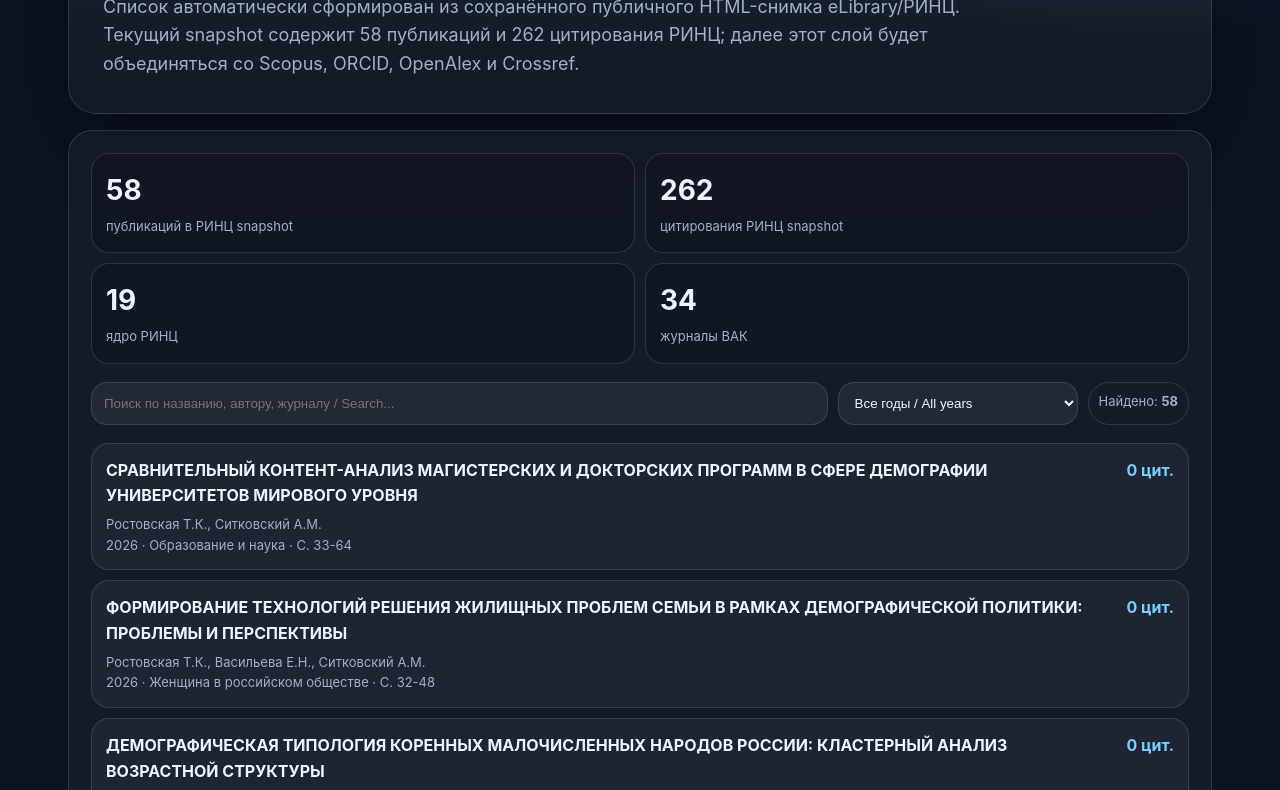
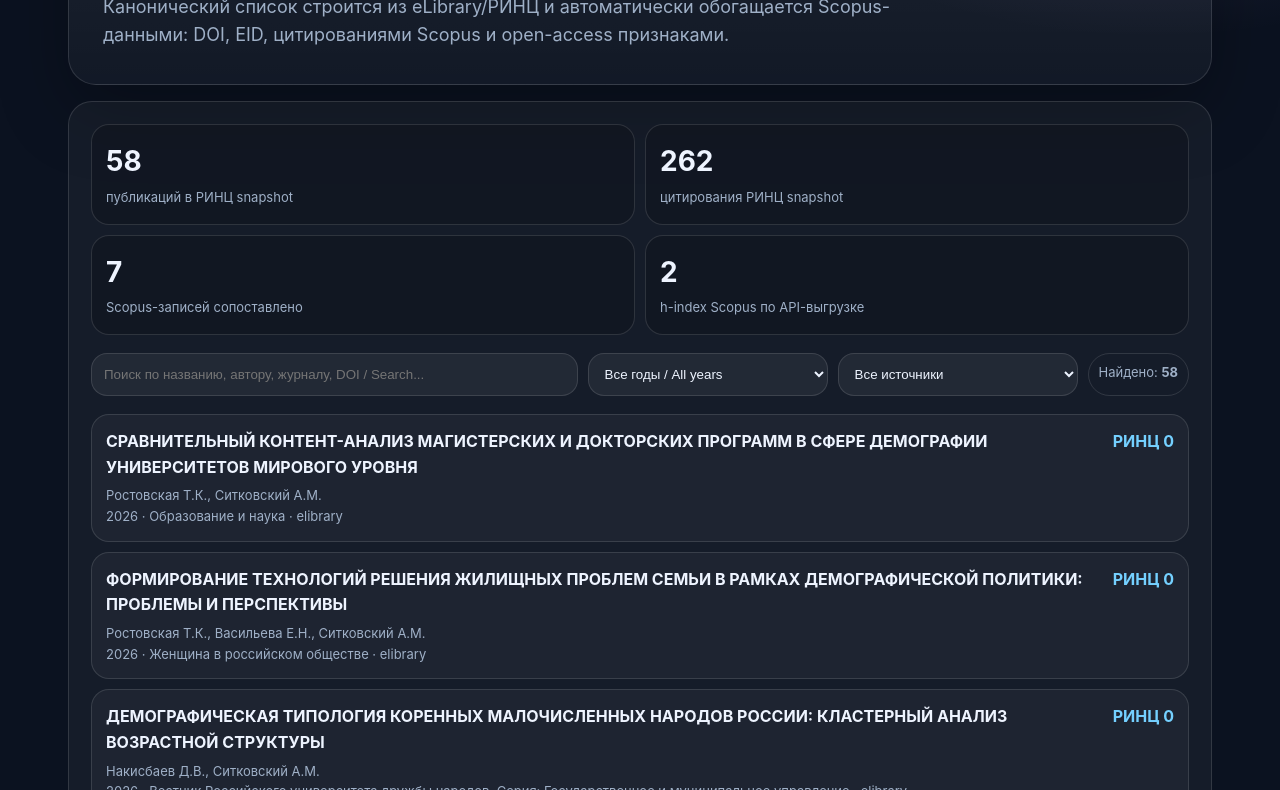
Before and after one commit to Arseniy24RUS/personal-website, a plain HTML site: page publications.html in a window 1280 px wide. Shown: the part 262-1052 px from the top of the page. Drawn offline with Linux system fonts and the light colour scheme; no server answers.

Commit message:
site: show canonical publications with Scopus enrichment

```diff
--- a/publications.html
+++ b/publications.html
@@ -4,28 +4,29 @@
   <meta charset="utf-8">
   <meta name="viewport" content="width=device-width, initial-scale=1">
   <title>Научные публикации — Ситковский А.М.</title>
-  <meta name="description" content="Список научных публикаций Арсения Михайловича Ситковского по данным eLibrary/РИНЦ.">
+  <meta name="description" content="Список научных публикаций Арсения Михайловича Ситковского по данным eLibrary/РИНЦ и Scopus.">
   <link rel="stylesheet" href="assets/site.css">
   <script>
     function setLang(l){document.body.classList.toggle('lang-en',l==='en');localStorage.setItem('lang',l)}
     function esc(s){return String(s||'').replace(/[&<>"']/g,m=>({'&':'&amp;','<':'&lt;','>':'&gt;','"':'&quot;',"'":'&#39;'}[m]))}
-    function parseTSV(t){return t.trim().split(/\n/).filter(Boolean).map(line=>{const c=line.split('\t');return {n:c[0],year:c[1],cit:+c[2]||0,title:c[3],authors:c[4],venue:c[5],pages:c[6],url:c[7]}})}
+    function parseTSV(t){const lines=t.trim().split(/\n/).filter(Boolean);return lines.slice(1).map(line=>{const c=line.split('\t');return {n:c[0],year:c[1],rinc:+c[2]||0,scopus:c[3],title:c[4],authors:c[5],venue:c[6],doi:c[7],url:c[8],sources:c[9]||''}})}
     let PUBS=[];
     function render(){
       const q=(document.getElementById('q').value||'').toLowerCase();
       const y=document.getElementById('year').value;
-      let arr=PUBS.filter(p=>(!y||p.year===y)&&(!q||[p.title,p.authors,p.venue,p.year].join(' ').toLowerCase().includes(q)));
+      const src=document.getElementById('src').value;
+      let arr=PUBS.filter(p=>(!y||p.year===y)&&(!src||p.sources.includes(src))&&(!q||[p.title,p.authors,p.venue,p.year,p.doi].join(' ').toLowerCase().includes(q)));
       document.getElementById('count').textContent=arr.length;
-      document.getElementById('pubs').innerHTML=arr.map(p=>`<article class="pub"><span class="cit">${p.cit} цит.</span><h3><a href="${esc(p.url)}" target="_blank" rel="noopener">${esc(p.title)}</a></h3><div class="meta">${esc(p.authors)}</div><div class="meta">${esc(p.year)}${p.venue?' · '+esc(p.venue):''}${p.pages?' · С. '+esc(p.pages):''}</div></article>`).join('');
+      document.getElementById('pubs').innerHTML=arr.map(p=>`<article class="pub"><span class="cit">РИНЦ ${p.rinc}${p.scopus!==''?' · Scopus '+p.scopus:''}</span><h3><a href="${esc(p.url)}" target="_blank" rel="noopener">${esc(p.title)}</a></h3><div class="meta">${esc(p.authors)}</div><div class="meta">${esc(p.year)}${p.venue?' · '+esc(p.venue):''}${p.doi?' · DOI: '+esc(p.doi):''}${p.sources?' · '+esc(p.sources):''}</div></article>`).join('');
     }
     addEventListener('DOMContentLoaded',async()=>{
       setLang(localStorage.getItem('lang')||'ru');
-      const txt=await fetch('data/elibrary/publications.tsv',{cache:'no-store'}).then(r=>r.text());
+      let txt;
+      try{txt=await fetch('data/public/publications.tsv',{cache:'no-store'}).then(r=>r.ok?r.text():Promise.reject())}catch(e){txt=await fetch('data/elibrary/publications.tsv',{cache:'no-store'}).then(r=>r.text());txt='number\tyear\trinc_citations\tscopus_citations\ttitle\tauthors\tvenue\tdoi\turl\tsources\n'+txt.split(/\n/).filter(Boolean).map(line=>{const c=line.split('\t');return [c[0],c[1],c[2],'',c[3],c[4],c[5],'',c[7],'elibrary'].join('\t')}).join('\n')}
       PUBS=parseTSV(txt);
       const years=[...new Set(PUBS.map(p=>p.year).filter(Boolean))].sort((a,b)=>b-a);
       document.getElementById('year').innerHTML='<option value="">Все годы / All years</option>'+years.map(y=>`<option>${y}</option>`).join('');
-      document.getElementById('q').addEventListener('input',render);
-      document.getElementById('year').addEventListener('change',render);
+      ['q','year','src'].forEach(id=>document.getElementById(id).addEventListener(id==='q'?'input':'change',render));
       render();
     })
   </script>
@@ -37,6 +38,9 @@
     <nav class="nav">
       <a href="index.html" class="ru">Главная</a><a href="index.html" class="en">Home</a>
       <a href="publications.html" class="ru">Публикации</a><a href="publications.html" class="en">Publications</a>
+      <a href="projects.html" class="ru">Проекты</a><a href="projects.html" class="en">Projects</a>
+      <a href="media.html" class="ru">СМИ и видео</a><a href="media.html" class="en">Media</a>
+      <a href="materials.html" class="ru">Фото и дипломы</a><a href="materials.html" class="en">Materials</a>
       <button onclick="setLang('ru')">RU</button><button onclick="setLang('en')">EN</button>
     </nav>
   </header>
@@ -44,27 +48,28 @@
   <section class="hero">
     <h1 class="ru">Научные публикации</h1>
     <h1 class="en">Research publications</h1>
-    <p class="ru">Список автоматически сформирован из сохранённого публичного HTML-снимка eLibrary/РИНЦ. Текущий snapshot содержит 58 публикаций и 262 цитирования РИНЦ; далее этот слой будет объединяться со Scopus, ORCID, OpenAlex и Crossref.</p>
-    <p class="en">The list is generated from a saved public eLibrary/RSCI HTML snapshot. The current snapshot contains 58 publications and 262 RSCI citations; the next layer will merge it with Scopus, ORCID, OpenAlex and Crossref.</p>
+    <p class="ru">Канонический список строится из eLibrary/РИНЦ и автоматически обогащается Scopus-данными: DOI, EID, цитированиями Scopus и open-access признаками.</p>
+    <p class="en">The canonical list is based on eLibrary/RSCI and is automatically enriched with Scopus data: DOI, EID, Scopus citations and open-access flags.</p>
   </section>
 
   <section class="card" style="margin-top:16px">
     <div class="stats" style="margin-bottom:14px">
       <div class="stat"><b>58</b><span class="ru">публикаций в РИНЦ snapshot</span><span class="en">RSCI snapshot publications</span></div>
       <div class="stat"><b>262</b><span class="ru">цитирования РИНЦ snapshot</span><span class="en">RSCI snapshot citations</span></div>
-      <div class="stat"><b>19</b><span class="ru">ядро РИНЦ</span><span class="en">Core RSCI</span></div>
-      <div class="stat"><b>34</b><span class="ru">журналы ВАК</span><span class="en">VAK-listed journals</span></div>
+      <div class="stat"><b>7</b><span class="ru">Scopus-записей сопоставлено</span><span class="en">Scopus records matched</span></div>
+      <div class="stat"><b>2</b><span class="ru">h-index Scopus по API-выгрузке</span><span class="en">Scopus h-index from API snapshot</span></div>
     </div>
     <div class="pubtools">
-      <input id="q" class="input" placeholder="Поиск по названию, автору, журналу / Search...">
-      <select id="year" class="input" style="max-width:240px"></select>
+      <input id="q" class="input" placeholder="Поиск по названию, автору, журналу, DOI / Search...">
+      <select id="year" class="input" style="max-width:220px"></select>
+      <select id="src" class="input" style="max-width:220px"><option value="">Все источники</option><option value="scopus">Scopus</option><option value="elibrary">eLibrary</option></select>
       <span class="chip"><span class="ru">Найдено</span><span class="en">Found</span>: <b id="count">0</b></span>
     </div>
     <div id="pubs"></div>
   </section>
 
-  <p class="footer ru">Источник: публичный список публикаций автора в eLibrary, сохранённый как HTML-снимок и преобразованный в TSV. Для записей без DOI/EDN следующим этапом нужна нормализация через Crossref/OpenAlex и ручная проверка.</p>
-  <p class="footer en">Source: public eLibrary author publication list saved as an HTML snapshot and transformed into TSV. Records without DOI/EDN require subsequent Crossref/OpenAlex enrichment and manual validation.</p>
+  <p class="footer ru">Источники: eLibrary/RINC snapshot, Scopus API snapshot, ручная карта сопоставления Scopus–eLibrary для русско-английских версий.</p>
+  <p class="footer en">Sources: eLibrary/RSCI snapshot, Scopus API snapshot, curated Scopus–eLibrary matching map for Russian–English versions.</p>
 </div>
 </body>
 </html>
```
